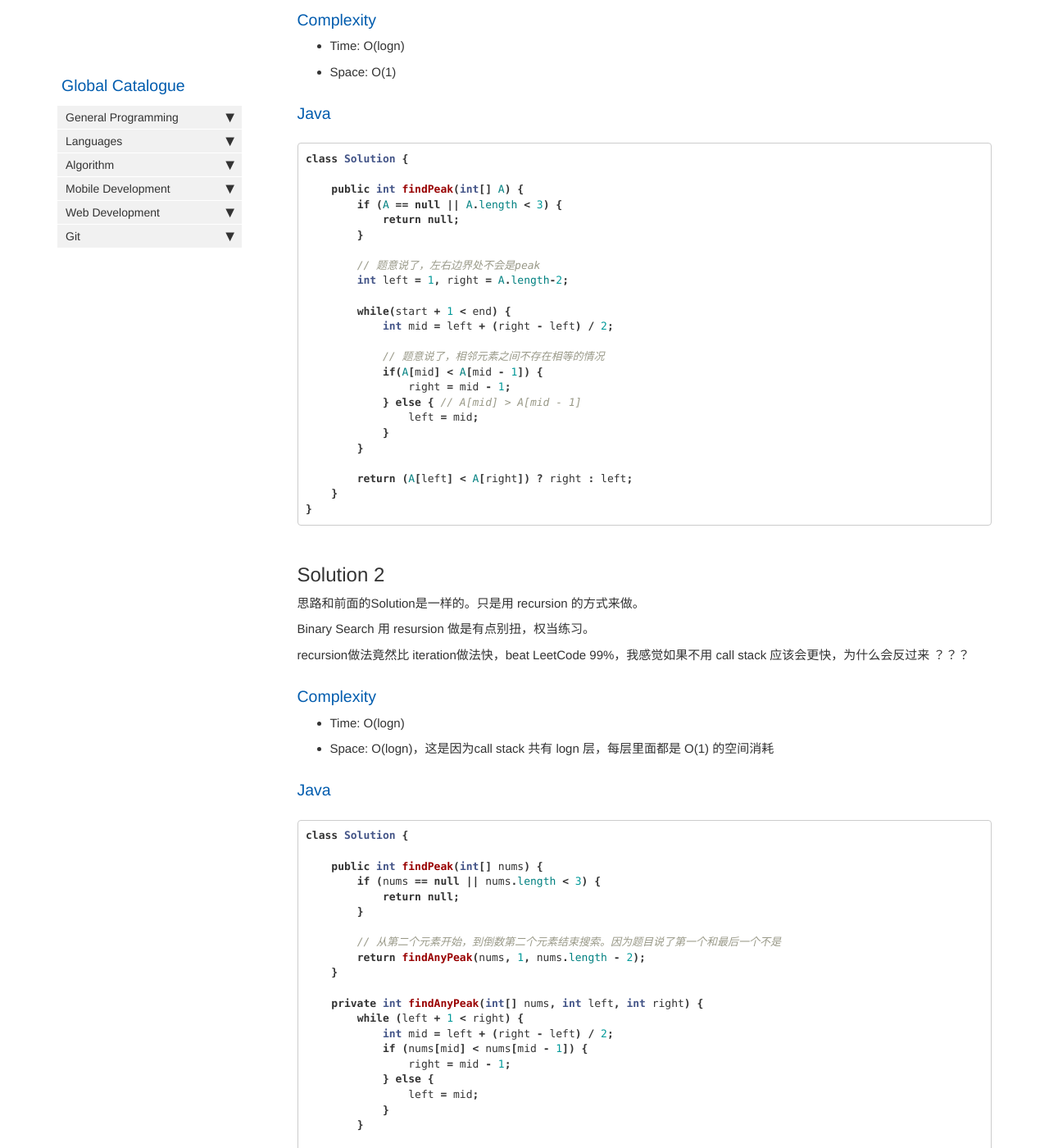
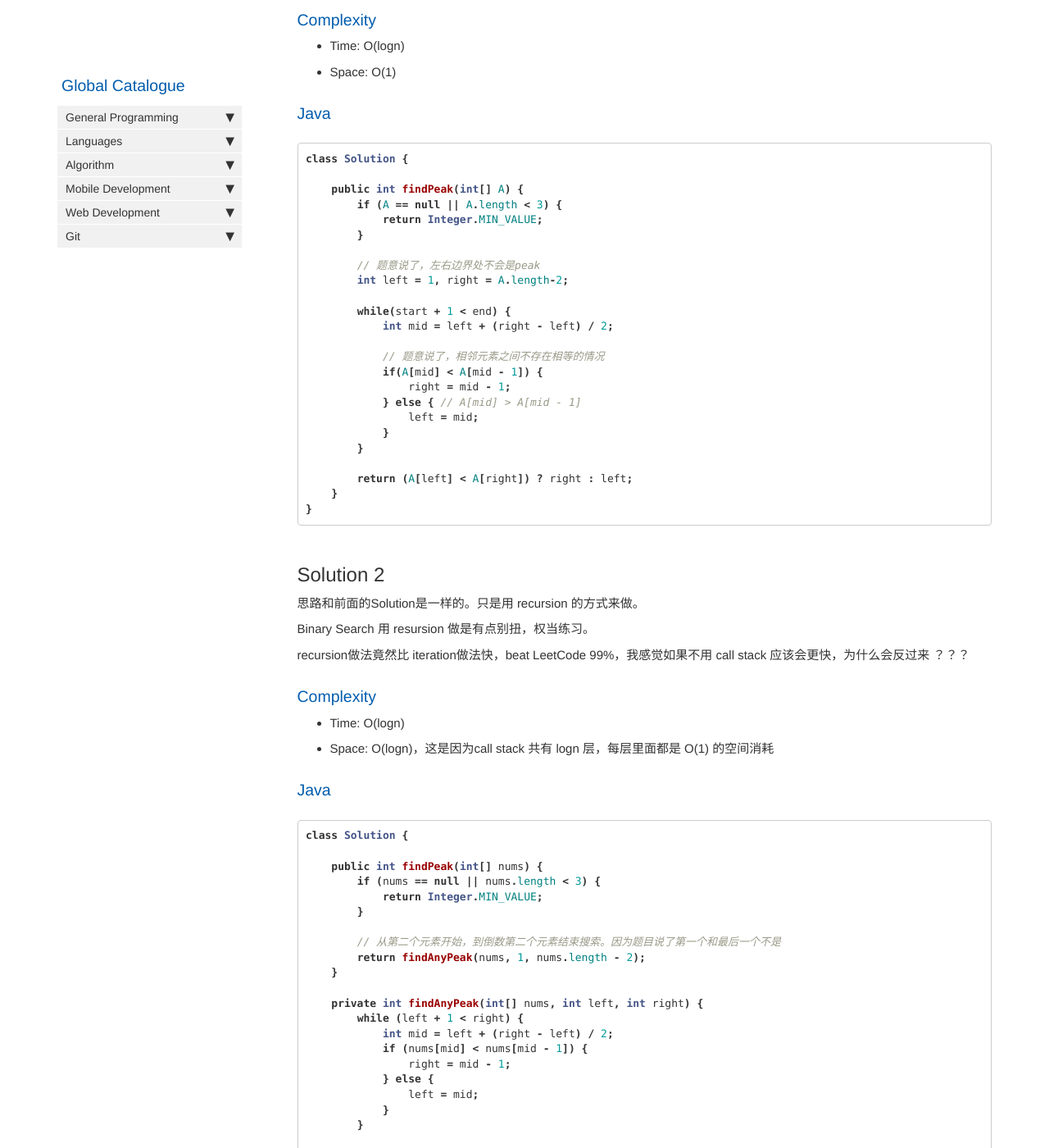
Before and after one commit to HungryOrc/hungryorc.github.io, a Jekyll site: the page built from pages/algorithm/algorithm_find_local_peak_in_array.md, in a window 1280 px wide and 1400 px high, scrolled down 777 px. Shown: the whole window at 82% size. Built offline with Jekyll 4.4.1, drawn with Linux system fonts in a browser that asks for light colours; nearby versions of some CDN libraries; comment, search, counter and statistics services are not loaded.

Commit message:
Update algorithm_find_local_peak_in_array.md

```diff
--- a/pages/algorithm/algorithm_find_local_peak_in_array.md
+++ b/pages/algorithm/algorithm_find_local_peak_in_array.md
@@ -40,7 +40,7 @@ class Solution {
 
     public int findPeak(int[] A) {
         if (A == null || A.length < 3) {
-            return null;
+            return Integer.MIN_VALUE;
         }
 
         // 题意说了，左右边界处不会是peak
@@ -79,7 +79,7 @@ class Solution {
 
     public int findPeak(int[] nums) {
         if (nums == null || nums.length < 3) {
-            return null;
+            return Integer.MIN_VALUE;
         }
 
         // 从第二个元素开始，到倒数第二个元素结束搜索。因为题目说了第一个和最后一个不是
```
